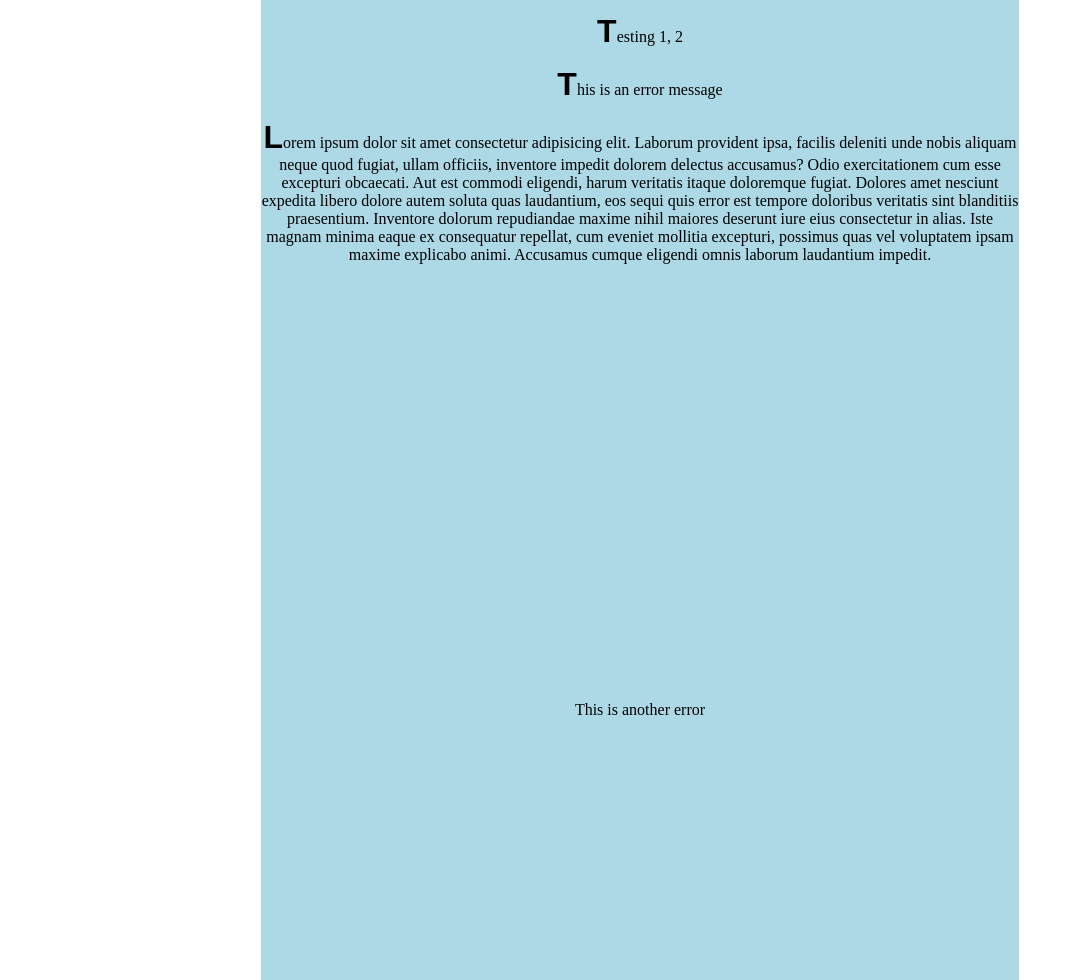
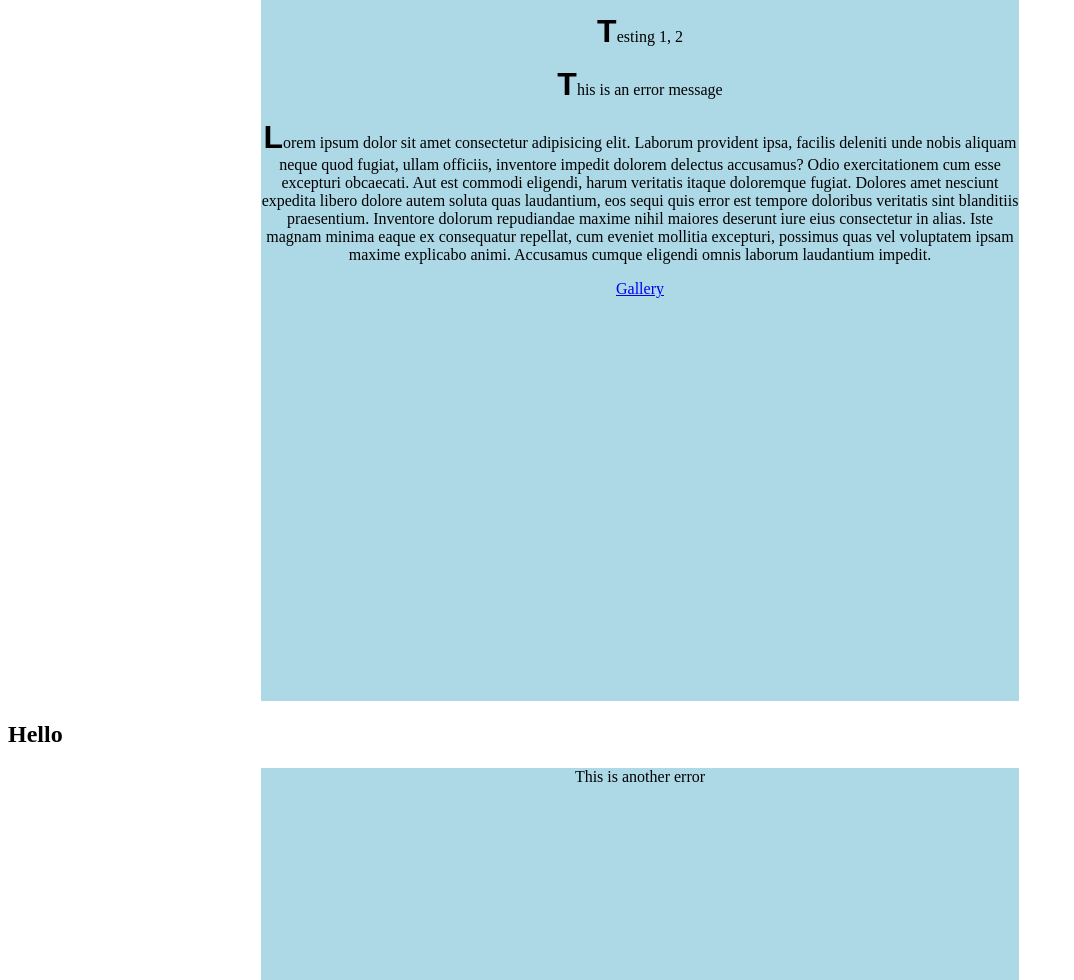
Before and after one commit to michellelclement/practice-makes-perfect, a plain HTML site: page index.html in a window 1280 px wide. Shown: the part 120-1100 px from the top of the page, without its empty margins (0-1074 px from the left). Drawn offline with Linux system fonts and the light colour scheme.

Commit message:
Scrol behaviour when clicking anchor link

```diff
--- a/index.html
+++ b/index.html
@@ -16,8 +16,12 @@
         <p>Testing 1, 2</p>
         <p class="error">This is an error message</p>
         <p>Lorem ipsum dolor sit amet consectetur adipisicing elit. Laborum provident ipsa, facilis deleniti unde nobis aliquam neque quod fugiat, ullam officiis, inventore impedit dolorem delectus accusamus? Odio exercitationem cum esse excepturi obcaecati. Aut est commodi eligendi, harum veritatis itaque doloremque fugiat. Dolores amet nesciunt expedita libero dolore autem soluta quas laudantium, eos sequi quis error est tempore doloribus veritatis sint blanditiis praesentium. Inventore dolorum repudiandae maxime nihil maiores deserunt iure eius consectetur in alias. Iste magnam minima eaque ex consequatur repellat, cum eveniet mollitia excepturi, possimus quas vel voluptatem ipsam maxime explicabo animi. Accusamus cumque eligendi omnis laborum laudantium impedit.</p>
+        <a href="#gallery">Gallery</a>
     </div>
 
+    <section id="gallery">
+        <h1>Hello</h1>
+    </section>
 
     <div class="error">
         This is another error
--- a/style.css
+++ b/style.css
@@ -1,3 +1,7 @@
+html {
+    scroll-behavior: smooth;
+}
+
 div {
     background: lightblue;
     width: 60%;
```
